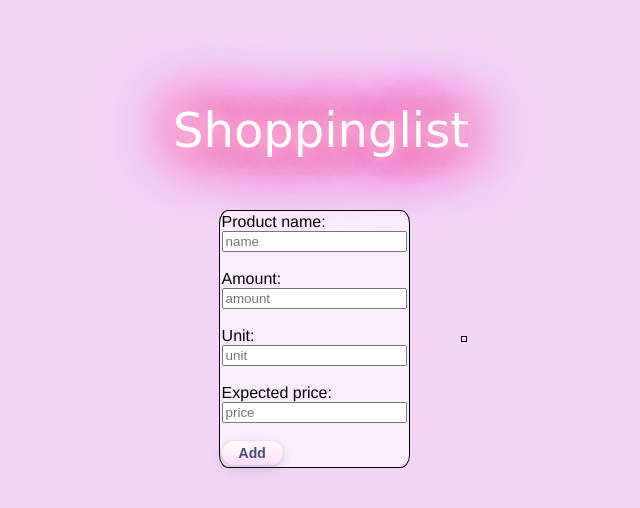
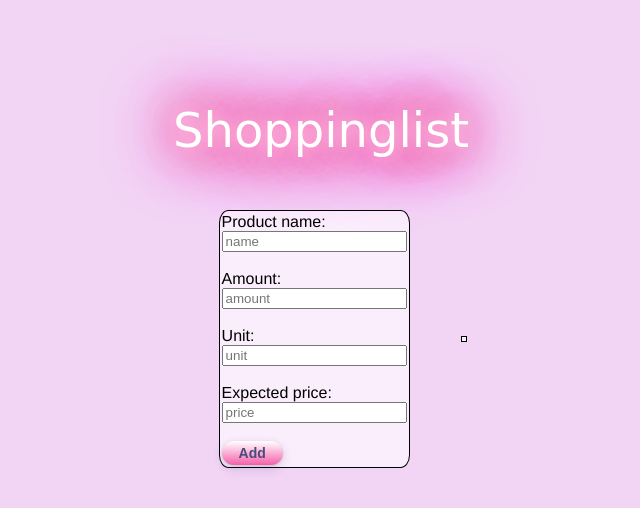
Before and after one commit to Benio-sama/shopping_list_app, a website: page public/index.html in a window 1280 px wide. Shown: the whole page, without its empty margins (319-959 px from the left). Drawn offline with Linux system fonts and the light colour scheme; no server answers.

Commit message:
more pink

```diff
--- a/public/style.css
+++ b/public/style.css
@@ -23,7 +23,7 @@ button{
     font-size: 14px;
     padding: 4px 17px;
     border-radius: 50px;
-    background-image: linear-gradient(180deg,#ffffff,#ffdcfa);
+    background-image: linear-gradient(180deg,#ffffff,#f55faa);
     box-shadow: 0 4px 11px 0 rgb(37 44 97 / 15%), 0 1px 3px 0 rgb(93 100 148 / 20%);
     transition: all .2s ease-out;
     :hover{
```
